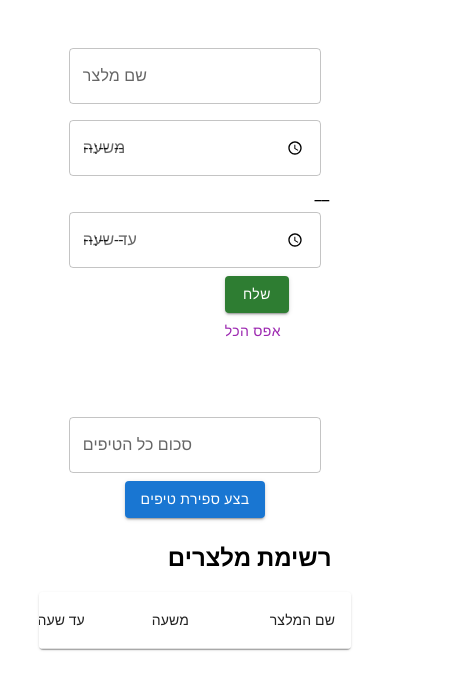
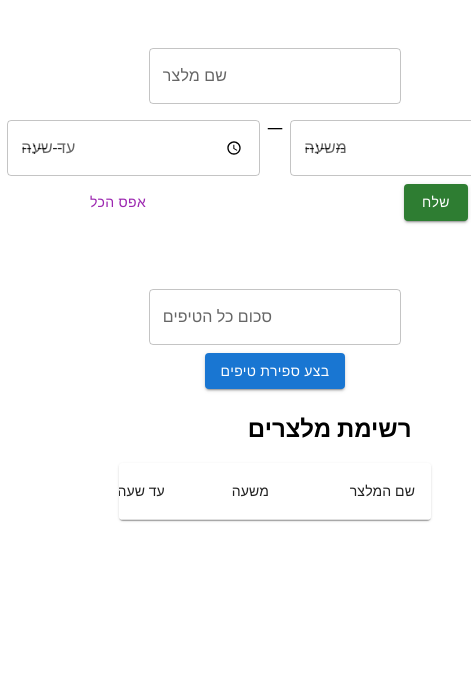
Before and after one commit to danixscript/ahuvaTips, a React (Create React App) app: page / in a window 390 px wide. Shown: the top 690 px of the page, 471 px wide, since content can reach past the window. Built offline with nearby package versions, Linux system fonts and the light colour scheme.

Commit message:
change css

```diff
--- a/src/App.css
+++ b/src/App.css
@@ -18,6 +18,10 @@ html{
   width: 100%;
 }
 .flexRow{
+  display: flex;
+  flex-direction: row;
+}
+.flexRowToCol{
   display: flex;
   flex-direction: row;
 }
@@ -47,8 +51,7 @@ html{
 
 
 @media screen and (max-width: 600px) {
-  .flexRow{
-
+  .flexRowToCol{
     flex-direction: column;
   }
 }
--- a/src/App.jsx
+++ b/src/App.jsx
@@ -75,7 +75,7 @@ console.log(tableArray)
   return (
     <div className="flexCol center">
       <br />
-      <div className="flexRow  bet w70">
+      <div className="flexRowToCol  bet w70">
 
       <InputSide getMoneyTip={getMoneyTip} startCalc={startCalc} clearAll={clearAll} waiterFilter={waiterFilter}/>
 
```
